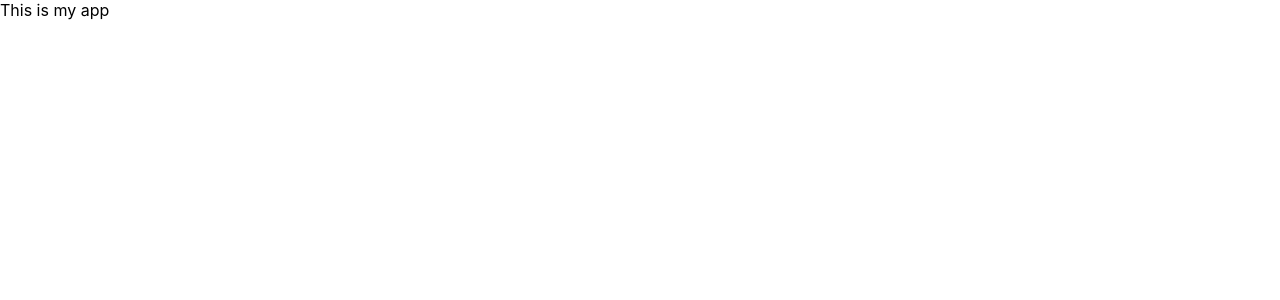
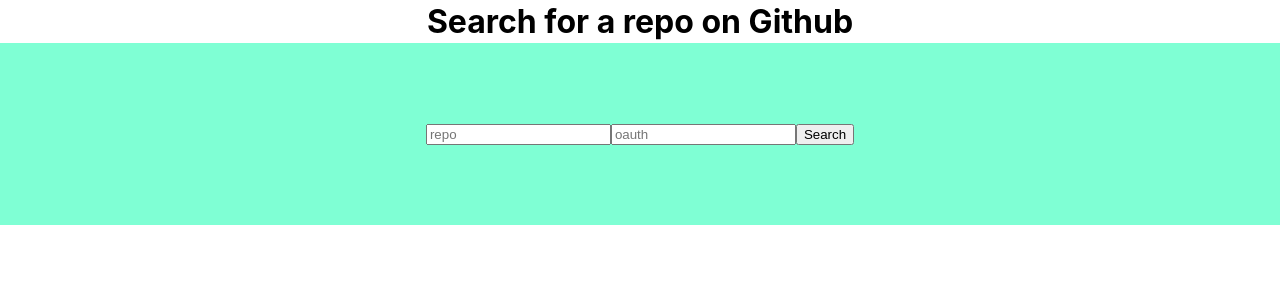
Before and after one commit to blumaa/sport-thieme-code-challenge, a React (Create React App) app: page / in a window 1280 px wide. Shown: the top 300 px of the page. Built offline with nearby package versions, Linux system fonts and the light colour scheme.

Commit message:
graphql query set up and commented

```diff
--- a/src/App.js
+++ b/src/App.js
@@ -1,7 +1,48 @@
 import React from "react";
+import SearchForm from "./components/SearchForm";
+
 
 function App() {
-  return <div>This is my app</div>;
+  console.log("app loaded");
+  return (
+    <div>
+      <h1 className="title">Search for a repo on Github</h1>
+      <SearchForm />
+    </div>
+  );
 }
 
 export default App;
+
+
+
+// {
+//   repository(owner: "nuwave", name: "lighthouse") {
+//     description
+//     url
+//     pullRequests(states: [OPEN, CLOSED], first: 20) {
+//       totalCount
+//       nodes{
+//         title
+//         state
+//         body
+//         createdAt
+//       }
+//     }
+//     issues(states: [OPEN, CLOSED], first: 20) {
+//       totalCount
+//       nodes {
+//         title
+//         state
+//         url
+//         comments(first: 20) {
+//           nodes {
+//             url
+//             body
+//             createdAt
+//           }
+//         }
+//       }
+//     }
+//   }
+// }
--- /dev/null
+++ b/src/components/SearchForm.js
@@ -0,0 +1,13 @@
+import React from 'react'
+
+const SearchForm = () => {
+    return(
+        <form className="search-form">
+            <input type="text" name="repo" placeholder="repo" />
+            <input type="text" name="oauth" placeholder="oauth" />
+            <button type="submit">Search</button>
+        </form>
+    )
+}
+
+export default SearchForm
--- a/src/index.css
+++ b/src/index.css
@@ -1,13 +1,28 @@
 body {
   margin: 0;
-  font-family: -apple-system, BlinkMacSystemFont, 'Segoe UI', 'Roboto', 'Oxygen',
-    'Ubuntu', 'Cantarell', 'Fira Sans', 'Droid Sans', 'Helvetica Neue',
+  font-family: -apple-system, BlinkMacSystemFont, "Segoe UI", "Roboto", "Oxygen",
+    "Ubuntu", "Cantarell", "Fira Sans", "Droid Sans", "Helvetica Neue",
     sans-serif;
   -webkit-font-smoothing: antialiased;
   -moz-osx-font-smoothing: grayscale;
 }
 
 code {
-  font-family: source-code-pro, Menlo, Monaco, Consolas, 'Courier New',
+  font-family: source-code-pro, Menlo, Monaco, Consolas, "Courier New",
     monospace;
 }
+
+.search-form {
+  padding: 5em;
+  text-align: center;
+  background-color: aquamarine;
+}
+
+h1 {
+  size: 18px;
+  margin: 2px;
+}
+
+.title {
+  text-align: center;
+}
```
Also changed, not shown: src/components/RepoResults.js (added).
